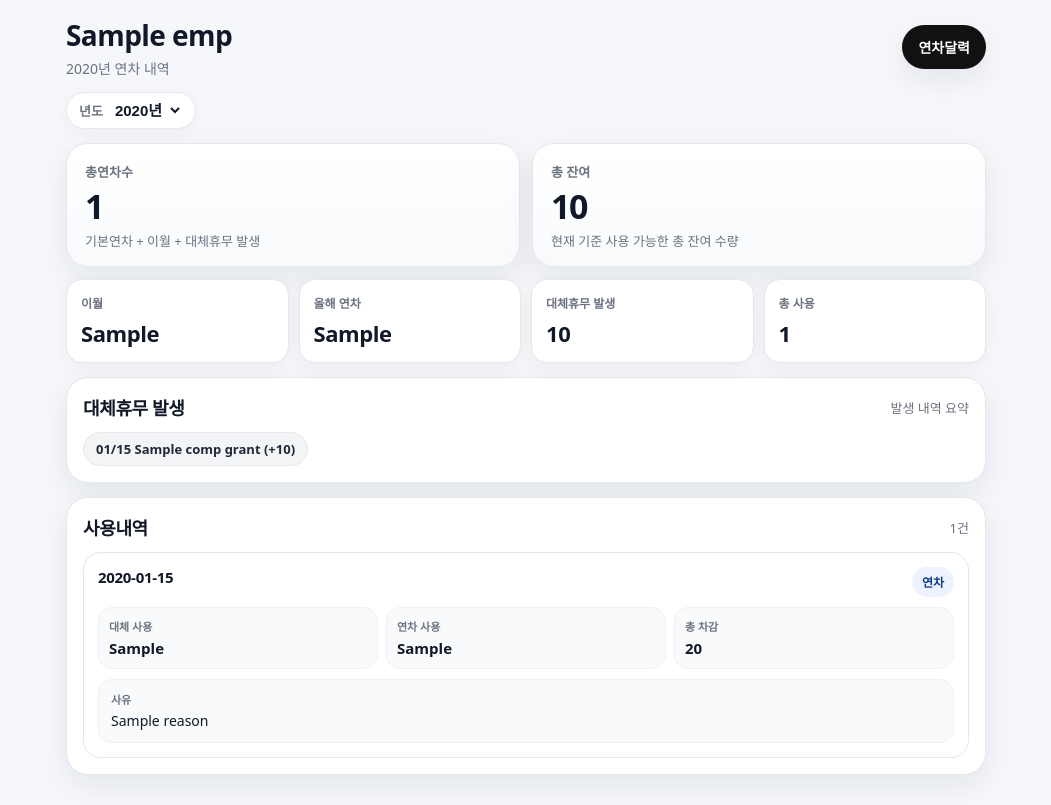
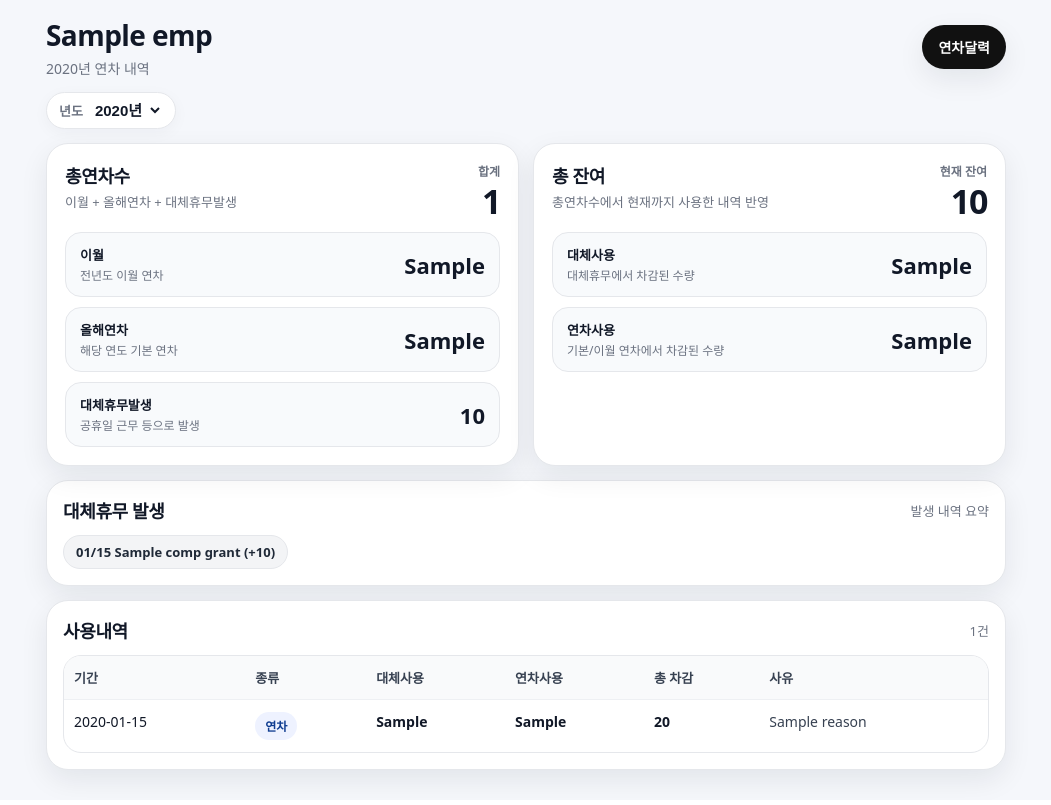
Before and after one commit to hyunsoo76/leave, a Django app: template leaves/templates/leaves/me_detail.html in a window 1280 px wide. Shown: the whole page, without its empty margins (114-1165 px from the left). Run offline with Django 3.2, Linux system fonts and the light colour scheme; the template is opened without the code that fills it: most values are stand-ins (such as "Sample title", 1, 10 or a date in 2020).

Commit message:
leave 개인 연차내역 묶음형 요약 UI 개선

```diff
--- a/leaves/templates/leaves/me_detail.html
+++ b/leaves/templates/leaves/me_detail.html
@@ -12,26 +12,25 @@
       --muted:#6b7280;
       --line:#e5e7eb;
       --dark:#111111;
-      --soft:#f3f4f6;
+      --soft:#f8fafc;
       --blue:#0f3d91;
       --red:#d92d20;
-      --green:#137333;
-      --shadow:0 10px 30px rgba(17,24,39,.08);
-      --radius:18px;
+      --shadow:0 10px 28px rgba(17,24,39,.08);
+      --radius:20px;
     }
 
     *{box-sizing:border-box}
 
     body{
       margin:0;
+      padding:16px;
       background:var(--bg);
       color:var(--text);
       font-family:system-ui,-apple-system,"Apple SD Gothic Neo","Noto Sans KR",sans-serif;
-      padding:16px;
     }
 
     .wrap{
-      max-width:920px;
+      max-width:960px;
       margin:0 auto;
     }
 
@@ -107,71 +106,106 @@
       padding-right:4px;
     }
 
-    .hero-grid{
+    .group-grid{
       display:grid;
       grid-template-columns:repeat(2,minmax(0,1fr));
-      gap:12px;
-      margin-bottom:12px;
+      gap:14px;
+      margin-bottom:14px;
     }
 
-    .hero-card{
-      background:linear-gradient(180deg,#ffffff 0%, #f8fafc 100%);
+    .group-card{
+      background:var(--card);
       border:1px solid var(--line);
       border-radius:22px;
-      padding:18px 18px 16px;
+      padding:18px;
       box-shadow:var(--shadow);
     }
 
-    .hero-label{
-      font-size:13px;
-      color:var(--muted);
-      font-weight:700;
-      margin-bottom:8px;
+    .group-head{
+      display:flex;
+      align-items:flex-start;
+      justify-content:space-between;
+      gap:10px;
+      margin-bottom:14px;
     }
 
-    .hero-value{
-      font-size:34px;
-      line-height:1;
-      font-weight:800;
-      letter-spacing:-0.04em;
+    .group-title-wrap{
+      min-width:0;
     }
 
-    .hero-desc{
-      margin-top:8px;
+    .group-title{
+      margin:0;
+      font-size:18px;
+      font-weight:800;
+      letter-spacing:-0.02em;
+    }
+
+    .group-desc{
+      margin-top:4px;
       font-size:13px;
       color:var(--muted);
     }
 
-    .hero-card.remain .hero-value.negative{
+    .group-total{
+      text-align:right;
+      white-space:nowrap;
+    }
+
+    .group-total-label{
+      font-size:12px;
+      color:var(--muted);
+      font-weight:700;
+      margin-bottom:4px;
+    }
+
+    .group-total-value{
+      font-size:34px;
+      font-weight:800;
+      line-height:1;
+      letter-spacing:-0.04em;
+    }
+
+    .group-total-value.negative{
       color:var(--red);
     }
 
-    .summary-grid{
+    .group-items{
       display:grid;
-      grid-template-columns:repeat(4,minmax(0,1fr));
       gap:10px;
-      margin-bottom:14px;
     }
 
-    .mini-card{
-      background:var(--card);
+    .group-item{
+      display:flex;
+      align-items:center;
+      justify-content:space-between;
+      gap:12px;
+      padding:12px 14px;
       border:1px solid var(--line);
       border-radius:16px;
-      padding:14px;
-      box-shadow:0 4px 18px rgba(17,24,39,.05);
+      background:var(--soft);
     }
 
-    .mini-label{
+    .group-item-left{
+      min-width:0;
+    }
+
+    .group-item-label{
+      font-size:13px;
+      font-weight:700;
+      color:var(--text);
+    }
+
+    .group-item-sub{
+      margin-top:2px;
       font-size:12px;
       color:var(--muted);
-      font-weight:700;
-      margin-bottom:6px;
     }
 
-    .mini-value{
+    .group-item-value{
       font-size:22px;
       font-weight:800;
-      letter-spacing:-0.02em;
+      line-height:1;
+      white-space:nowrap;
     }
 
     .section{
@@ -229,37 +263,45 @@
       padding:6px 2px;
     }
 
-    .history-list{
-      display:grid;
-      gap:10px;
-    }
-
-    .history-card{
+    .history-wrap{
+      overflow-x:auto;
+      -webkit-overflow-scrolling:touch;
       border:1px solid var(--line);
       border-radius:18px;
-      padding:14px;
       background:#fff;
     }
 
-    .history-top{
-      display:flex;
-      align-items:flex-start;
-      justify-content:space-between;
-      gap:10px;
-      margin-bottom:10px;
+    table{
+      width:100%;
+      border-collapse:collapse;
+      font-size:14px;
+      min-width:680px;
     }
 
-    .period{
-      font-size:15px;
+    th, td{
+      border-bottom:1px solid #eef0f3;
+      padding:12px 10px;
+      text-align:left;
+      vertical-align:top;
+    }
+
+    th{
+      background:#f9fafb;
+      color:#374151;
+      font-size:13px;
       font-weight:800;
-      letter-spacing:-0.02em;
+      white-space:nowrap;
+    }
+
+    td{
+      color:#111827;
     }
 
     .type-badge{
       display:inline-flex;
       align-items:center;
       justify-content:center;
-      min-height:30px;
+      min-height:28px;
       padding:0 10px;
       border-radius:999px;
       background:#eef2ff;
@@ -274,54 +316,22 @@
       color:#0f766e;
     }
 
-    .history-grid{
-      display:grid;
-      grid-template-columns:repeat(3,minmax(0,1fr));
-      gap:8px;
-      margin-bottom:10px;
+    .num{
+      font-weight:800;
+      white-space:nowrap;
     }
 
-    .history-kv{
-      background:#f9fafb;
-      border:1px solid #eef0f3;
-      border-radius:14px;
-      padding:10px;
-    }
-
-    .history-k{
-      font-size:11px;
-      color:var(--muted);
-      font-weight:700;
-      margin-bottom:4px;
-    }
-
-    .history-v{
-      font-size:15px;
-      font-weight:800;
-    }
-
-    .reason-box{
-      background:#f9fafb;
-      border:1px solid #eef0f3;
-      border-radius:14px;
-      padding:11px 12px;
-    }
-
-    .reason-label{
-      font-size:11px;
-      color:var(--muted);
-      font-weight:700;
-      margin-bottom:4px;
-    }
-
-    .reason-text{
-      font-size:14px;
-      line-height:1.45;
+    .reason{
+      color:#374151;
       word-break:break-word;
     }
 
-    .reason-text.empty-text{
+    .reason.empty-text{
       color:var(--muted);
+    }
+
+    tr:last-child td{
+      border-bottom:0;
     }
 
     @media (max-width: 768px){
@@ -401,38 +412,77 @@
       <noscript><button type="submit">이동</button></noscript>
     </form>
 
-    <div class="hero-grid">
-      <div class="hero-card">
-        <div class="hero-label">총연차수</div>
-        <div class="hero-value">{{ summary.total_grant }}</div>
-        <div class="hero-desc">기본연차 + 이월 + 대체휴무 발생</div>
+    <div class="group-grid">
+      <div class="group-card">
+        <div class="group-head">
+          <div class="group-title-wrap">
+            <h2 class="group-title">총연차수</h2>
+            <div class="group-desc">이월 + 올해연차 + 대체휴무발생</div>
           </div>
-
-      <div class="hero-card remain">
-        <div class="hero-label">총 잔여</div>
-        <div class="hero-value {% if remain_total < 0 %}negative{% endif %}">
-          {{ remain_total }}
-        </div>
-        <div class="hero-desc">현재 기준 사용 가능한 총 잔여 수량</div>
+          <div class="group-total">
+            <div class="group-total-label">합계</div>
+            <div class="group-total-value">{{ summary.total_grant }}</div>
           </div>
         </div>
 
-    <div class="summary-grid">
-      <div class="mini-card">
-        <div class="mini-label">이월</div>
-        <div class="mini-value">{{ leave_year.carry_over }}</div>
+        <div class="group-items">
+          <div class="group-item">
+            <div class="group-item-left">
+              <div class="group-item-label">이월</div>
+              <div class="group-item-sub">전년도 이월 연차</div>
             </div>
-      <div class="mini-card">
-        <div class="mini-label">올해 연차</div>
-        <div class="mini-value">{{ leave_year.base_days }}</div>
+            <div class="group-item-value">{{ leave_year.carry_over }}</div>
           </div>
-      <div class="mini-card">
-        <div class="mini-label">대체휴무 발생</div>
-        <div class="mini-value">{{ comp_total }}</div>
+
+          <div class="group-item">
+            <div class="group-item-left">
+              <div class="group-item-label">올해연차</div>
+              <div class="group-item-sub">해당 연도 기본 연차</div>
             </div>
-      <div class="mini-card">
-        <div class="mini-label">총 사용</div>
-        <div class="mini-value">{{ summary.total_used }}</div>
+            <div class="group-item-value">{{ leave_year.base_days }}</div>
+          </div>
+
+          <div class="group-item">
+            <div class="group-item-left">
+              <div class="group-item-label">대체휴무발생</div>
+              <div class="group-item-sub">공휴일 근무 등으로 발생</div>
+            </div>
+            <div class="group-item-value">{{ comp_total }}</div>
+          </div>
+        </div>
+      </div>
+
+      <div class="group-card">
+        <div class="group-head">
+          <div class="group-title-wrap">
+            <h2 class="group-title">총 잔여</h2>
+            <div class="group-desc">총연차수에서 현재까지 사용한 내역 반영</div>
+          </div>
+          <div class="group-total">
+            <div class="group-total-label">현재 잔여</div>
+            <div class="group-total-value {% if remain_total < 0 %}negative{% endif %}">
+              {{ remain_total }}
+            </div>
+          </div>
+        </div>
+
+        <div class="group-items">
+          <div class="group-item">
+            <div class="group-item-left">
+              <div class="group-item-label">대체사용</div>
+              <div class="group-item-sub">대체휴무에서 차감된 수량</div>
+            </div>
+            <div class="group-item-value">{{ used_comp }}</div>
+          </div>
+
+          <div class="group-item">
+            <div class="group-item-left">
+              <div class="group-item-label">연차사용</div>
+              <div class="group-item-sub">기본/이월 연차에서 차감된 수량</div>
+            </div>
+            <div class="group-item-value">{{ used_annual }}</div>
+          </div>
+        </div>
       </div>
     </div>
 
@@ -464,53 +514,50 @@
       </div>
 
       {% if requests %}
-        <div class="history-list">
+        <div class="history-wrap">
+          <table>
+            <thead>
+              <tr>
+                <th>기간</th>
+                <th>종류</th>
+                <th>대체사용</th>
+                <th>연차사용</th>
+                <th>총 차감</th>
+                <th>사유</th>
+              </tr>
+            </thead>
+            <tbody>
               {% for r in requests %}
-            <div class="history-card">
-              <div class="history-top">
-                <div class="period">
+                <tr>
+                  <td>
                     {{ r.start_date|date:"Y-m-d" }}
                     {% if r.end_date and r.end_date != r.start_date %}
                       ~ {{ r.end_date|date:"Y-m-d" }}
                     {% endif %}
-                </div>
-
-                <div class="type-badge {% if r.leave_type == 'HALF' %}half{% endif %}">
+                  </td>
+                  <td>
+                    <span class="type-badge {% if r.leave_type == 'HALF' %}half{% endif %}">
                       {% if r.leave_type == "HALF" %}
                         반차({{ r.get_half_day_display }})
                       {% else %}
                         연차
                       {% endif %}
-                </div>
-              </div>
-
-              <div class="history-grid">
-                <div class="history-kv">
-                  <div class="history-k">대체 사용</div>
-                  <div class="history-v">{{ r.used_comp }}</div>
-                </div>
-                <div class="history-kv">
-                  <div class="history-k">연차 사용</div>
-                  <div class="history-v">{{ r.used_annual }}</div>
-                </div>
-                <div class="history-kv">
-                  <div class="history-k">총 차감</div>
-                  <div class="history-v">{{ r.used_comp|add:r.used_annual }}</div>
-                </div>
-              </div>
-
-              <div class="reason-box">
-                <div class="reason-label">사유</div>
-                <div class="reason-text {% if not r.reason %}empty-text{% endif %}">
+                    </span>
+                  </td>
+                  <td class="num">{{ r.used_comp }}</td>
+                  <td class="num">{{ r.used_annual }}</td>
+                  <td class="num">{{ r.used_comp|add:r.used_annual }}</td>
+                  <td class="reason {% if not r.reason %}empty-text{% endif %}">
                     {% if r.reason %}
                       {{ r.reason }}
                     {% else %}
                       사유 없음
                     {% endif %}
-                </div>
-              </div>
-            </div>
+                  </td>
+                </tr>
               {% endfor %}
+            </tbody>
+          </table>
         </div>
       {% else %}
         <div class="empty">사용 내역이 없습니다.</div>
```
Also changed, not shown: other parts of leaves/templates/leaves/me_detail.html (+24 -23 lines). Lines whose indentation alone changed are shown as unchanged.
